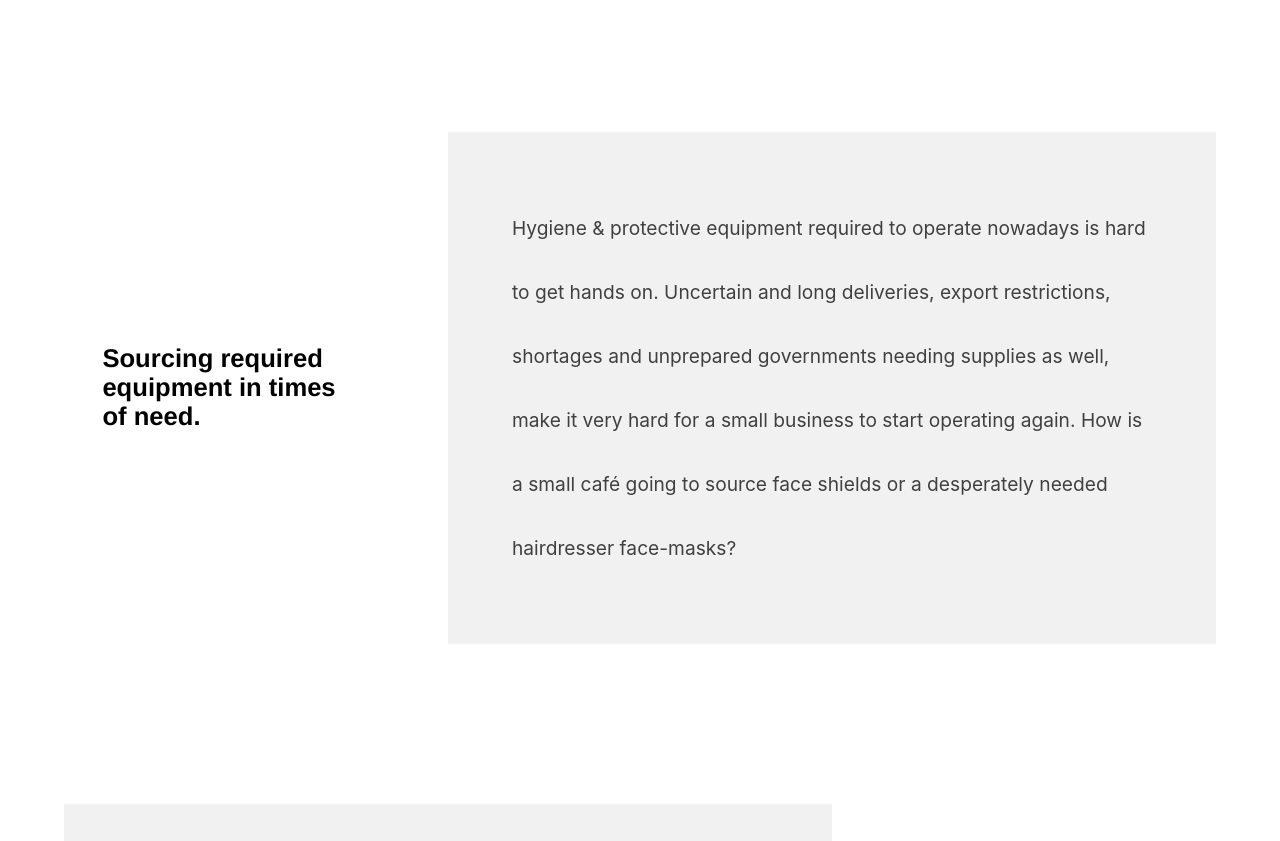
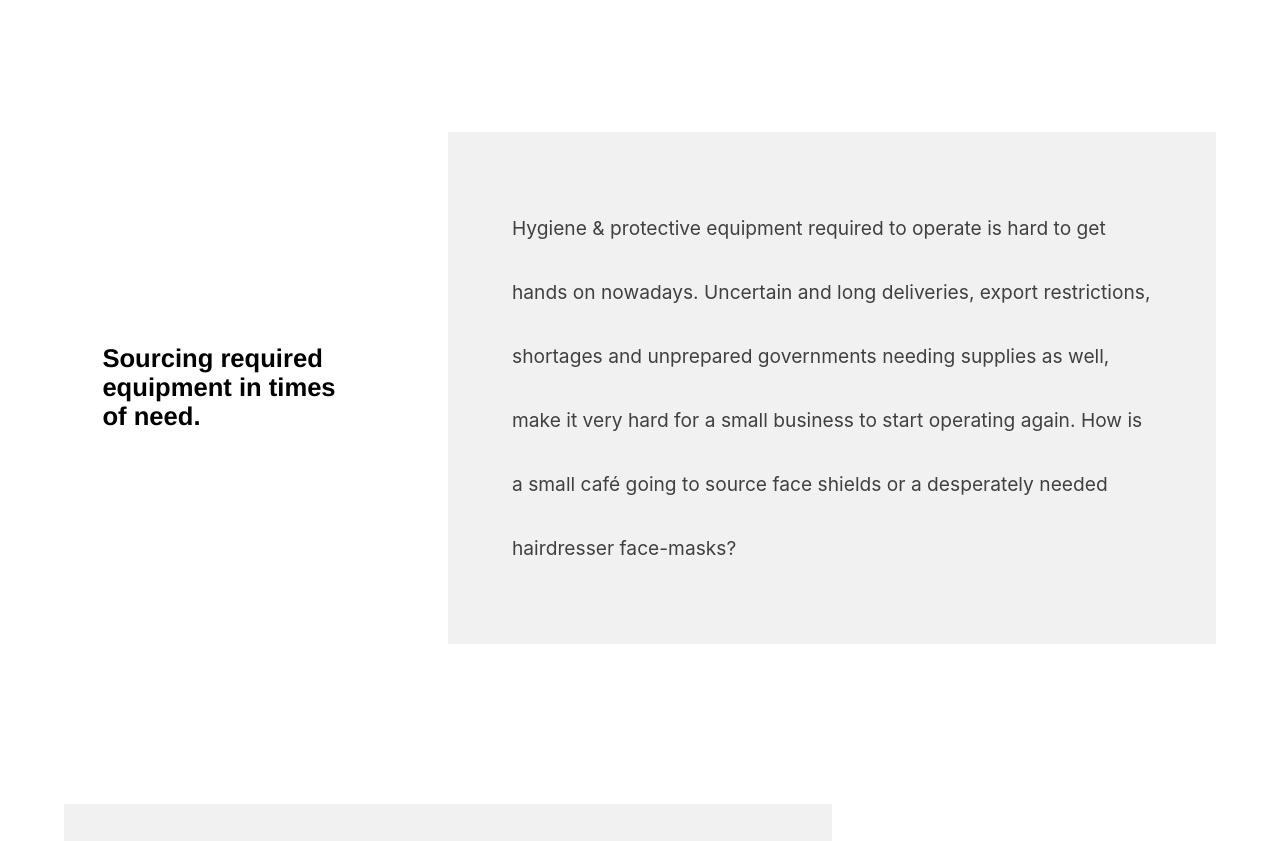
Before and after one commit to tyronyiu/we4hamburg, a plain HTML site: page website/about.html in a window 1280 px wide. Shown: the part 680-1521 px from the top of the page. Drawn offline with Linux system fonts and the light colour scheme; a web font is replaced by a local one.

Commit message:
swapped a word in a textbox, not much here

```diff
--- a/website/about.html
+++ b/website/about.html
@@ -34,8 +34,8 @@
             </h2>
             </div>
             <p class="section-p">
-                Hygiene & protective equipment required to operate nowadays is
-                hard to get hands on. Uncertain and long deliveries, export
+                Hygiene & protective equipment required to operate is
+                hard to get hands on nowadays. Uncertain and long deliveries, export
                 restrictions, shortages and unprepared governments needing
                 supplies as well, make it very hard for a small business to
                 start operating again. How is a small café going to source face
```
Also changed, not shown: website/index.html (+2 -2 lines).
